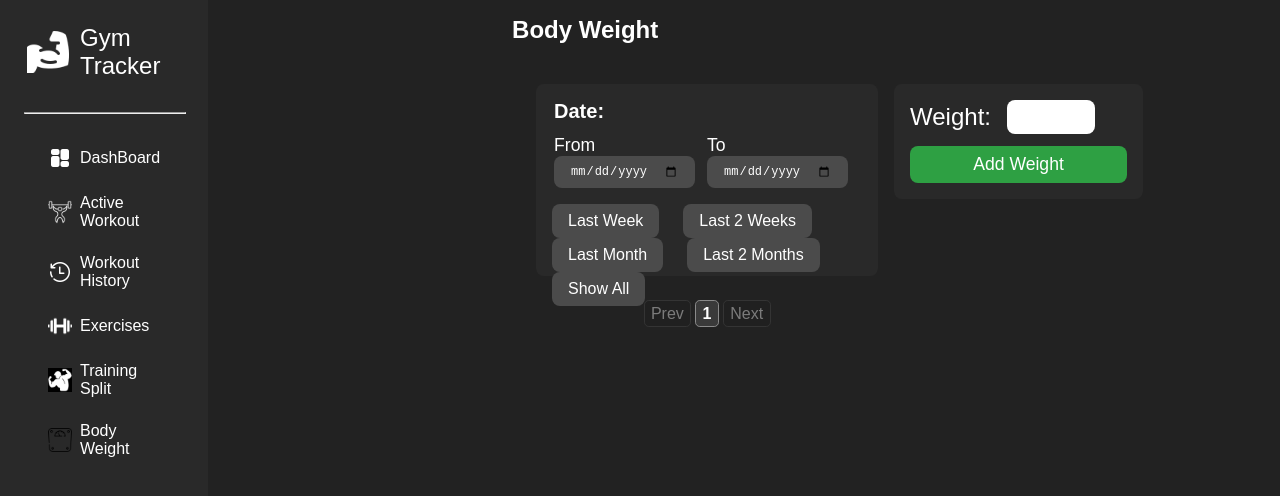
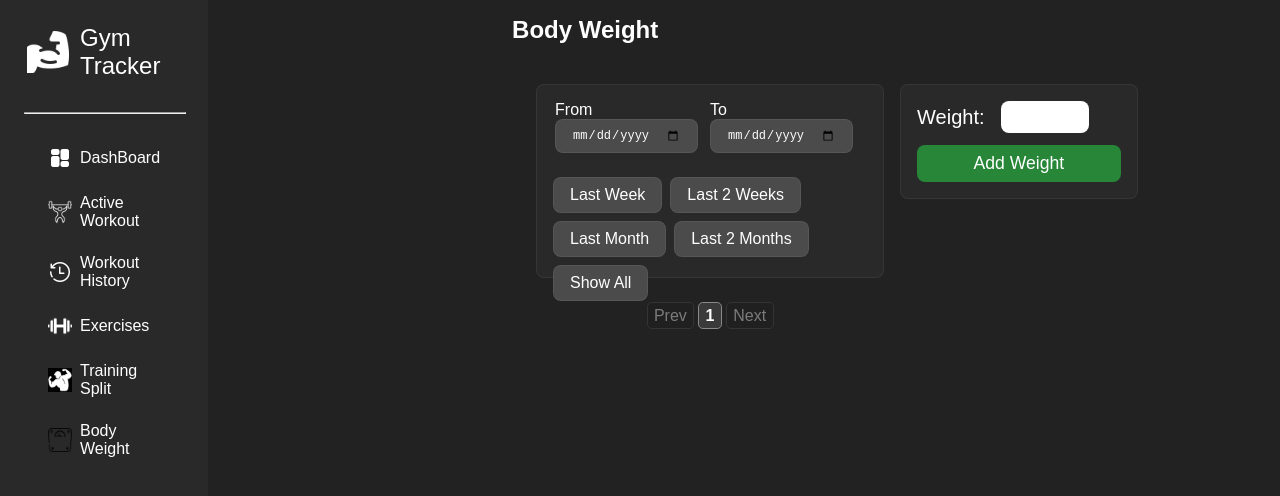
Before and after one commit to Luan2118/gym-tracker-project, a React (Vite) app: page /body-weight in a window 1280 px wide. Shown: the top 496 px of the page. Built offline with nearby package versions, Linux system fonts and the light colour scheme.

Commit message:
style: polish BodyWeight page UI

```diff
--- a/src/pages/BodyWeight/BodyWeight.jsx
+++ b/src/pages/BodyWeight/BodyWeight.jsx
@@ -142,7 +142,7 @@ export default function BodyWeight() {
         <div className={styles["content-main-wrapper"]}>
           <section className={styles["filter-section-wrapper"]}>
             <fieldset className={styles["fieldset-wrapper"]}>
-              <legend className={styles["legend-text"]}>Date:</legend>
+              <legend className={styles["sr-only"]}>Date:</legend>
 
               <div className={styles["date-from-wrapper"]}>
                 <label htmlFor="date-from" className={styles["date-from-label"]}>From</label>
--- a/src/pages/BodyWeight/BodyWeight.module.css
+++ b/src/pages/BodyWeight/BodyWeight.module.css
@@ -1,3 +1,15 @@
+.sr-only {
+  position: absolute;
+  width: 1px;
+  height: 1px;
+  padding: 0;
+  margin: -1px;
+  overflow: hidden;
+  clip: rect(0, 0, 0, 0);
+  white-space: nowrap;
+  border: 0;
+}
+
 h2 {
   padding: 0;
   margin: 0;
@@ -17,6 +29,7 @@ h2 {
   flex-direction: column;
   margin-bottom: 1rem;
   background-color: rgb(41, 41, 41);
+  border: 1px solid rgb(255, 255, 255, 0.06);
   height: fit-content;
   padding: 2rem;
   border-radius: 1rem;
@@ -30,39 +43,44 @@ h2 {
 
 
 .weight-input-label {
-  font-size: 3rem;
+  font-size: 2.5rem;
 }
 
 .weight-input {
-  font-size: 2rem;
+  font-size: 1.8rem;
   border: none;
   padding: 1rem 2rem;
   border-radius: 1rem;
   margin-right: 4rem;
   margin-left: 2rem;
   max-width: 7rem;
-  border: none;
+}
+
+.weight-input::-webkit-outer-spin-button,
+.weight-input::-webkit-inner-spin-button {
+  -webkit-appearance: none;
+  margin: 0;
 }
 
 
-
 .add-weight-button {
-  background-color: rgb(46, 160, 67);
+  background-color: rgb(39, 134, 56);
   color: white;
   font-size: 2.2rem;
   padding: 1rem 2rem;
   border: none;
   border-radius: 1rem;
   cursor: pointer;
+  transition: 0.2s ease;
   margin-top: 1.5rem;
 }
 
 .add-weight-button:hover {
-  opacity: 0.8;
+  background-color: rgb(52, 153, 71);
 }
 
 .add-weight-button:active {
-  opacity: 0.7;
+  background-color: rgb(30, 112, 45);
 }
 
 .body-weight-added {
@@ -70,16 +88,12 @@ h2 {
   margin-top: 1.5rem;
 }
 
-/* .content-main-wrapper{
-
-} */
-
 .filter-section-wrapper {
   display: flex;
   flex-direction: column;
   background-color: rgb(41, 41, 41);
+  border: 1px solid rgb(255, 255, 255, 0.06);
   padding: 2rem;
-  flex: 1 1 auto;
   max-height: 20rem;
   border-radius: 1rem;
   margin-bottom: 3rem;
@@ -93,35 +107,28 @@ h2 {
   margin-bottom: 2rem;
 }
 
-.legend-text {
-  text-align: start;
-  font-size: 2.5rem;
-  font-weight: 600;
-  margin-top: 1.5rem;
-  padding: 0;
-}
+
 
 .date-from-wrapper,
 .date-to-wrapper {
   text-align: start;
-  margin-top: 1.5rem;
   margin-right: 1.5rem;
 }
 
 .date-from-label,
 .date-to-label {
-  margin-right: 1.5rem;
-  font-size: 2.2rem;
+  margin-right: 1.2rem;
+  font-size: 2rem;
 }
 
 
 .date-from-input,
 .date-to-input {
   background-color: rgb(75, 75, 75);
+  border: 1px solid rgb(255, 255, 255, 0.06);
   color: white;
   font-size: 1.5rem;
   padding: 1rem 2rem;
-  border: none;
   border-radius: 1rem;
   cursor: pointer;
 }
@@ -132,14 +139,16 @@ h2 {
 .last-month-button,
 .last-2-months-button,
 .show-all-button {
+  border: 1px solid rgb(255, 255, 255, 0.06);
   background-color: rgb(75, 75, 75);
   color: white;
   font-size: 2rem;
-  border: none;
   border-radius: 1rem;
   padding: 1rem 2rem;
-  margin-right: 3rem;
+  margin-right: 1rem;
+  margin-top: 1rem;
   cursor: pointer;
+  transition: 0.2s ease;
 }
 
 .last-week-button:hover,
@@ -147,7 +156,7 @@ h2 {
 .last-month-button:hover,
 .last-2-months-button:hover,
 .show-all-button:hover {
-  opacity: 0.9
+  background-color: rgb(85, 85, 85);
 }
 
 .last-week-button:active,
@@ -155,7 +164,7 @@ h2 {
 .last-month-button:active,
 .last-2-months-button:active,
 .show-all-button:active {
-  opacity: 0.8
+  background-color: rgb(95, 95, 95);
 }
 
 
@@ -166,8 +175,10 @@ h2 {
   border: none;
   border-radius: 1rem;
   padding: 1rem 2rem;
-  margin-right: 3rem;
+  margin-right: 1rem;
+  margin-top: 1rem;
   cursor: pointer;
+  transition: 0.2s ease;
 }
 
 .pagination-wrapper {
--- a/src/pages/BodyWeight/components/BodyWeightItem.module.css
+++ b/src/pages/BodyWeight/components/BodyWeightItem.module.css
@@ -2,7 +2,8 @@
   display: flex;
   justify-content: space-between;
   align-items: center;
-  background-color: rgb(31, 31, 31);
+  background-color: rgb(41, 41, 41);
+  border: 1px solid rgb(255, 255, 255, 0.06);
   font-size: 2.7rem;
   padding: 2rem 3rem;
   border-radius: 1rem;
@@ -16,7 +17,8 @@
 
 
 .body-weight-date {
-  background-color: rgb(75, 75, 75);
+  background-color: rgb(55, 55, 55);
+  border: 1px solid rgb(255, 255, 255, 0.06);
   padding: 1rem 2rem;
   border-radius: 1rem;
   margin-right: 0.5rem;
@@ -24,62 +26,96 @@
 
 
 .body-weight {
-  background-color: rgb(75, 75, 75);
+  background-color: rgb(55, 55, 55);
+  border: 1px solid rgb(255, 255, 255, 0.06);
   padding: 1rem 2rem;
   border-radius: 1rem;
   margin-left: 0.5rem;
 }
 
-.body-weight-edit-button,
-.body-weight-delete-button {
-  background-color: rgb(75, 75, 75);
+.body-weight-edit-button {
+  background-color: rgb(70, 70, 70);
+  border: 1px solid rgb(255, 255, 255, 0.06);
   color: white;
   border: none;
   border-radius: 1rem;
   padding: 1rem 2rem;
   font-size: 2rem;
   margin-left: 1rem;
+  transition: 0.2s ease;
   cursor: pointer;
 }
 
-.body-weight-delete-button {
-  background-color: rgb(201, 59, 59);
+.body-weight-edit-button:hover {
+  background-color: rgb(75, 75, 75);
+
 }
 
-.body-weight-edit-button:hover,
-.body-weight-delete-button:hover,
-.body-weight-save-button:hover {
-  opacity: 0.8;
+.body-weight-edit-button:active {
+  background-color: rgb(85, 85, 85);
+
 }
 
-.body-weight-edit-button:active,
-.body-weight-delete-button:active,
-.body-weight-save-button:active {
-  opacity: 0.7;
-}
-
-.body-weight-save-button {
-  background-color: rgb(46, 160, 67);
+.body-weight-delete-button {
+  transition: 0.2s ease;
   color: white;
   border: none;
   border-radius: 1rem;
   padding: 1rem 2rem;
   font-size: 2rem;
   margin-left: 1rem;
+  transition: 0.2s ease;
+  cursor: pointer;
+  background-color: rgb(185, 60, 60);
+}
+
+.body-weight-delete-button:hover {
+  background-color: rgb(205, 75, 75);
+
+}
+
+.body-weight-delete-button:active {
+  background-color: rgb(160, 48, 48);
+
+}
+
+
+.body-weight-save-button {
+  background-color: rgb(39, 134, 56);
+  color: white;
+  border: none;
+  border-radius: 1rem;
+  padding: 1rem 2rem;
+  font-size: 2rem;
+  margin-left: 1rem;
+  transition: 0.2s ease;
   cursor: pointer;
 }
 
+.body-weight-save-button:hover {
+  background-color: rgb(52, 153, 71);
+}
+
+.body-weight-save-button:active {
+  background-color: rgb(30, 112, 45);
+}
 
 .edit-body-weight {
-  font-size: 2.7rem;
+  font-size: 2rem;
   padding: 1rem 2rem;
   border-radius: 1rem;
   margin-left: 0.5rem;
+  max-width: 12rem;
   border: none;
 }
 
-.body-weight,
-.edit-body-weight {
-  max-width: 13rem;
+.edit-body-weight::-webkit-outer-spin-button,
+.edit-body-weight::-webkit-inner-spin-button {
+  -webkit-appearance: none;
+  margin: 0;
+}
+
+.body-weight {
+  max-width: 20rem;
   box-sizing: border-box;
 }
```
